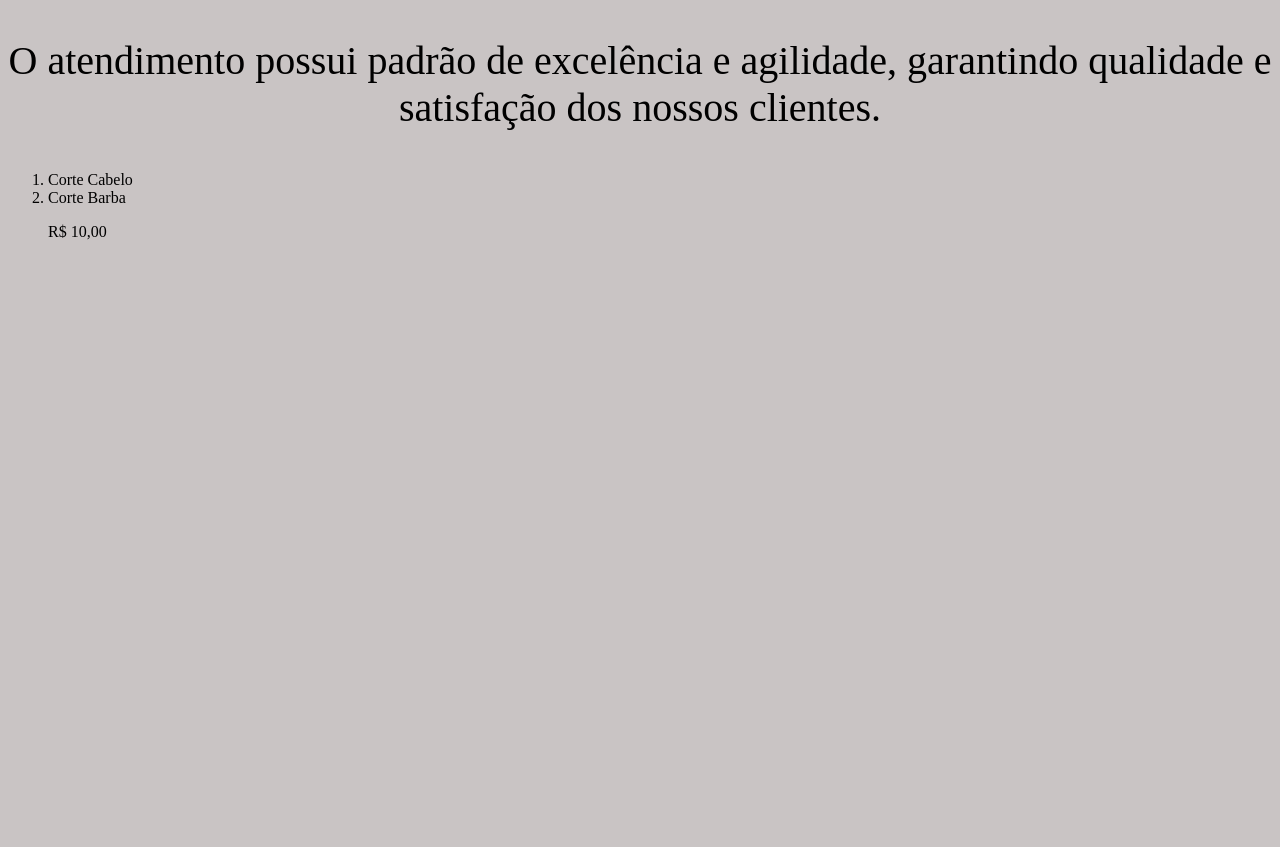
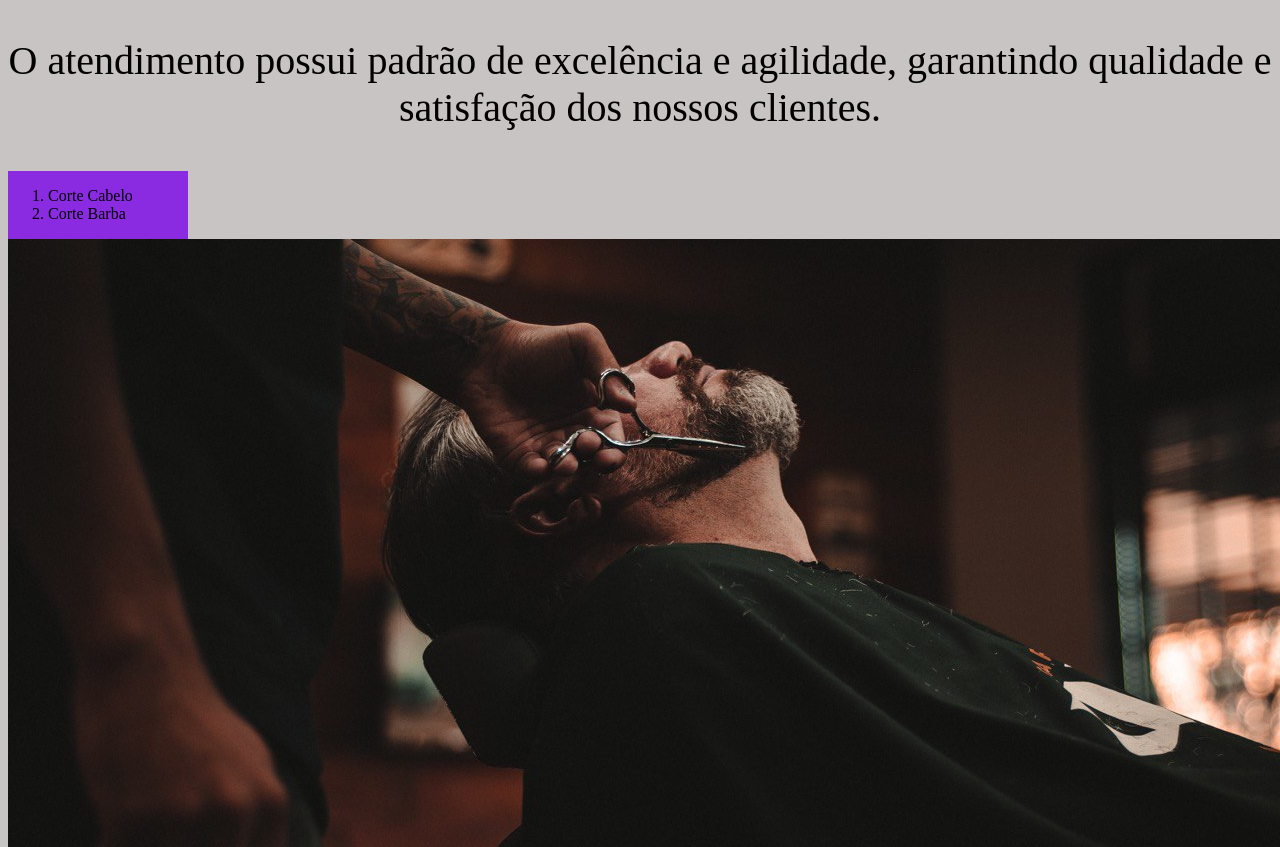
Before and after one commit to carolaynetrindade/p-gina-1B, a plain HTML site: page index.html in a window 1280 px wide. Shown: the part 996-1843 px from the top of the page. Before the commit the page ends 1253 px from the top, so only its background shows below. Drawn offline with Linux system fonts and the light colour scheme.

Commit message:
Add files via upload

```diff
--- a/index.html
+++ b/index.html
@@ -20,16 +20,18 @@
 	<p><i>Oferecemos profissionais</i> experientes e antenados às mudanças no mundo da moda.</p>
 	<p >O atendimento possui padrão de excelência e agilidade, garantindo qualidade e satisfação dos nossos clientes.</p>
 
-<div>
-	<ol>
+<div class="largura">
+	<ol class="lista">
 		<li>Corte Cabelo </li>
 		<li>Corte Barba </li>
 
 	</ol>
+	<img src="beneficios.jpg"
 </div>
-<div>
-	<ul>
-		<li>R$ 10,00</ul>
+<div class="largura">
+	<ul class="lista">
+		<li>R$ 10,00</li>
+			<li>R$ 15,00</li>
 	</ul>
 </div>
 
--- a/style.css
+++ b/style.css
@@ -17,3 +17,11 @@ ul li::marker{
 content:"";
 
 }
+.lista{
+display: inline-block;
+}
+.largura{
+    width: 180px;
+    float: left;
+    background-color: blueviolet;
+}
```
